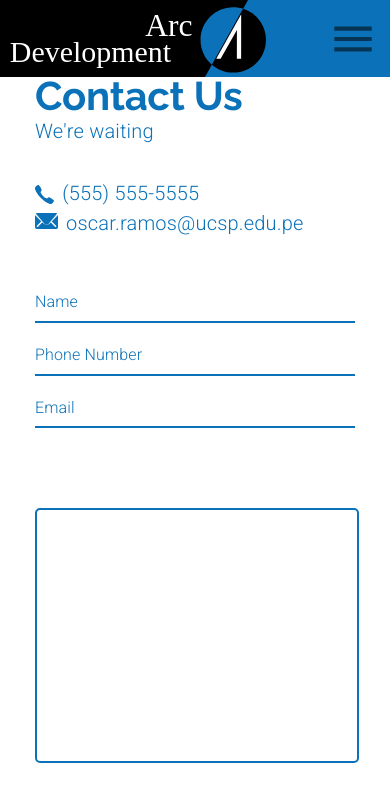
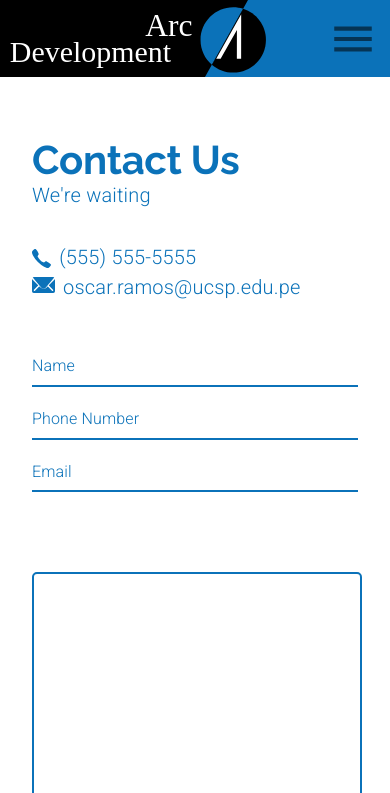
Before and after one commit to oscaramos/arc-development, a React (Create React App) app: page /contact in a window 390 px wide. Shown: the top 793 px of the page. Built offline with nearby package versions, Linux system fonts and the light colour scheme.

Commit message:
styles: Contact Us has responsive design
Mobile responsive

```diff
--- a/src/pages/Contact.js
+++ b/src/pages/Contact.js
@@ -1,14 +1,17 @@
 import React, { useState } from 'react'
 
+import Grid from '@material-ui/core/Grid'
+import Button from '@material-ui/core/Button'
+import Typography from '@material-ui/core/Typography'
+import TextField from '@material-ui/core/TextField'
+import useMediaQuery from '@material-ui/core/useMediaQuery'
 import { makeStyles } from '@material-ui/core/styles'
-import Grid from '@material-ui/core/Grid'
+import { useTheme } from '@material-ui/core'
+
 import CallToAction from '../components/CallToAction'
-import { Typography, useTheme } from '@material-ui/core'
+
 import phoneIcon from '../assets/phone.svg'
 import emailIcon from '../assets/email.svg'
-import TextField from '@material-ui/core/TextField'
-import Button from '@material-ui/core/Button'
-
 import airplane from '../assets/send.svg'
 
 
@@ -34,17 +37,29 @@ const useStyles = makeStyles(theme => ({
 
 function Contact() {
   const classes = useStyles()
+
   const theme = useTheme()
+  const matchesMD = useMediaQuery(theme.breakpoints.down('md'))
+  const matchesXS = useMediaQuery(theme.breakpoints.down('xs'))
 
   const [name, setName] = useState('')
   const [phone, setPhone] = useState('')
   const [email, setEmail] = useState('')
   const [message, setMessage] = useState('')
 
+
   return (
-    <Grid container direction='row'>
-      <Grid item lg={4} container direction='row' justify='center' alignItems='center'>
-        <Grid item container direction='column' style={{ maxWidth: '20em' }}>
+    <Grid
+      container
+      direction={matchesMD ? 'column' : 'row'}
+    >
+      <Grid item container lg={4} direction='row' justify='center' alignItems='center'>
+        <Grid
+          item
+          container
+          direction='column'
+          style={{ maxWidth: matchesMD ? '30em' : '20em', padding: matchesXS? '4em 2em': matchesMD? '4em 0': undefined }}
+        >
           <Grid item>
             <Typography variant='h2' style={{ lineHeight: 1 }}>
               Contact Us
```
